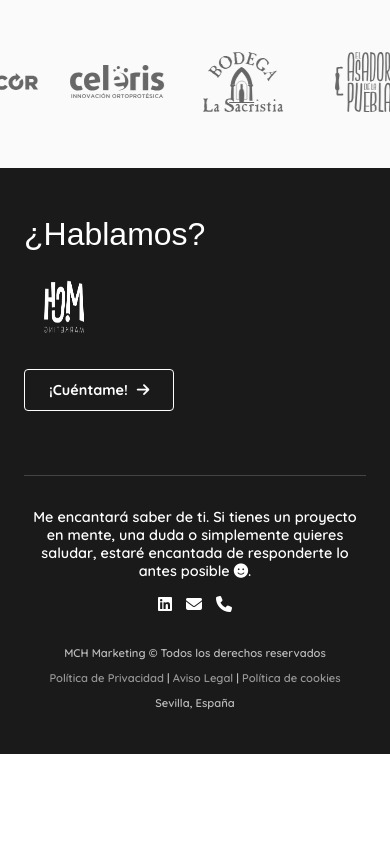
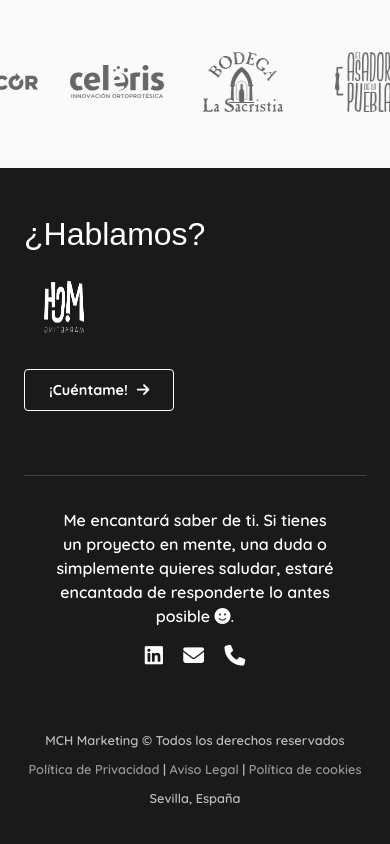
Before and after one commit to martaxxa/mch-marketing, a website built with Vite: page src/index.html in a window 390 px wide. Shown: the part 4391-5235 px from the top of the page. Before the commit the page ends 5145 px from the top, so only its background shows below. Built offline with nearby package versions, Linux system fonts and the light colour scheme; files whose address does not match are found by name; a web font is replaced by a local one.

Commit message:
Add responsive footer

```diff
--- a/src/scss/layout/_footer.scss
+++ b/src/scss/layout/_footer.scss
@@ -9,6 +9,11 @@
 .footer-top {
   max-width: 900px;
   margin: 0 auto;
+
+  @include desktop {
+    max-width: 100rem;
+    margin: 0 8rem;
+  }
 }
 
 .footer-header {
@@ -39,6 +44,10 @@
     font-size: 2.4rem;
     margin-bottom: 2rem;
   }
+
+  @include desktop {
+    font-size: 2.8rem;
+  }
 }
 
 .contact-btn {
@@ -56,6 +65,10 @@
 
   @include tablet {
     font-size: 1rem;
+  }
+
+  @include desktop {
+    font-size: 1.3rem;
   }
 
   i {
@@ -89,23 +102,31 @@ hr {
 .footer-desc {
   font-family: $fontfamily-main;
   font-weight: 600;
-  font-size: 0.9rem;
+  font-size: 1rem;
   margin-bottom: 1rem;
-  margin-inline: 0.5rem;
+  margin-inline: 2rem;
+  line-height: 1.5rem;
 
   @include tablet {
-    font-size: 1rem;
+    font-size: 1.2rem;
+    line-height: 2rem;
+  }
+
+  @include desktop {
+    font-size: 1.3rem;
+    line-height: 2.5rem;
+    margin-inline: 5rem;
   }
 }
 
 .social-icons a {
   color: white;
-  margin: 0 0.3rem;
-  font-size: 1rem;
+  margin: 0 0.5rem;
+  font-size: 1.3rem;
   transition: color 0.3s;
 
   @include tablet {
-    font-size: 1.2rem;
+    font-size: 1.5rem;
   }
 }
 
@@ -117,7 +138,7 @@ hr {
   margin-top: 2rem;
   display: flex;
   flex-direction: column;
-  gap: 1rem;
+  gap: 1.2rem;
 }
 
 .contact-form input,
@@ -125,7 +146,7 @@ hr {
   font-family: $fontfamily-main;
   font-weight: 400;
   color: #666;
-  font-size: 0.8rem;
+  font-size: 1rem;
   padding: 0.6rem;
   border: none;
   border-radius: 4px;
@@ -134,7 +155,7 @@ hr {
   border: solid 1px white;
 
    @include tablet {
-    font-size: 0.9rem;
+    font-size: 1.2rem;
     padding: 0.8rem;
   }
 }
@@ -156,7 +177,7 @@ hr {
   gap: 0.8rem;
 
   @include tablet {
-    font-size: 1rem;
+    font-size: 1.2rem;
   }
 
   i {
@@ -165,12 +186,13 @@ hr {
   }
 
    &:hover {
-    color: $yellow-color;
+    color: white;
     box-shadow: 0 0.5px 10px #565656;
     padding-right: 2rem;
+    background-color: $yellow-color;
 
     i {
-      color: $yellow-color;
+      color: white;
       transform: translateX(6px);
     }
   }
@@ -179,12 +201,12 @@ hr {
 .footer-bottom {
   font-family: $fontfamily-main;
   font-weight: 600;
-  font-size: 0.7rem;
-  margin-top: 2rem;
+  font-size: 0.8rem;
+  margin-top: 4rem;
   opacity: 0.7;
 
   @include tablet {
-    font-size: 0.8rem;
+    font-size: 1rem;
   }
 }
 
@@ -206,6 +228,10 @@ hr {
 
   @include tablet {
     width: 6rem;
+  }
+
+  @include desktop {
+    width: 8rem;
   }
 }
 
```
